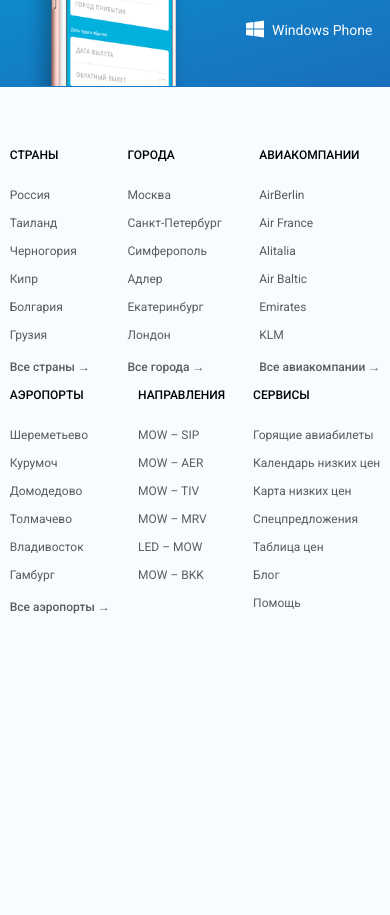
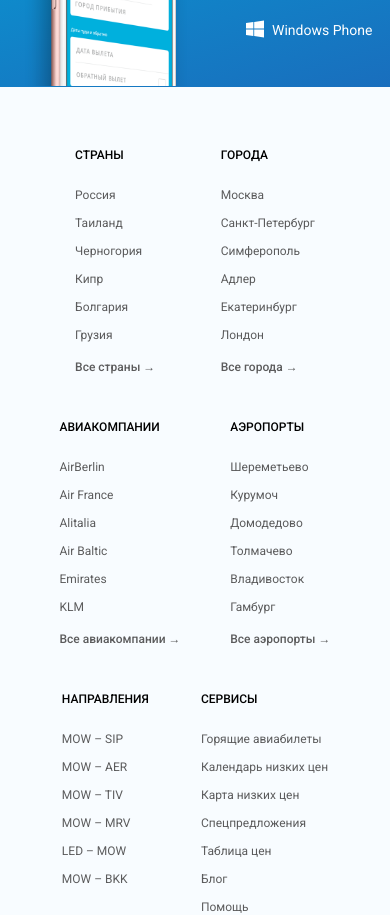
Before and after one commit to p1xar/aviasales-frontend-demo, a React (Create React App) app: page / in a window 390 px wide. Shown: the part 8200-9115 px from the top of the page. Before the commit the page ends 8815 px from the top, so only its background shows below. Built offline with nearby package versions, Linux system fonts and the light colour scheme.

Commit message:
Add media queries to Footer component

```diff
--- a/src/Footer/index.js
+++ b/src/Footer/index.js
@@ -9,19 +9,24 @@
     display: flex;
     flex-wrap: wrap;
     justify-content: space-between;
+    @media screen and (min-width: 20rem) and (max-width: 40rem) {
+        justify-content: space-evenly;
+    }
 `;
 
 const FooterColumn = styled.div`
     display: flex;
     flex-direction: column;
-    @media screen and (max-width: 20rem) {
-
+    @media screen and (max-width: 40rem) {
+        &:nth-child(n+3) {
+            margin-top: 2rem;
+        }
     }
 `;
 
 const FooterColumnBreak = styled.div`
     display: none;
-    @media screen and (max-width: 20rem) {
+    @media screen and (max-width: 40rem) {
         display: flex;
         flex-basis: 100%;
     }
```
